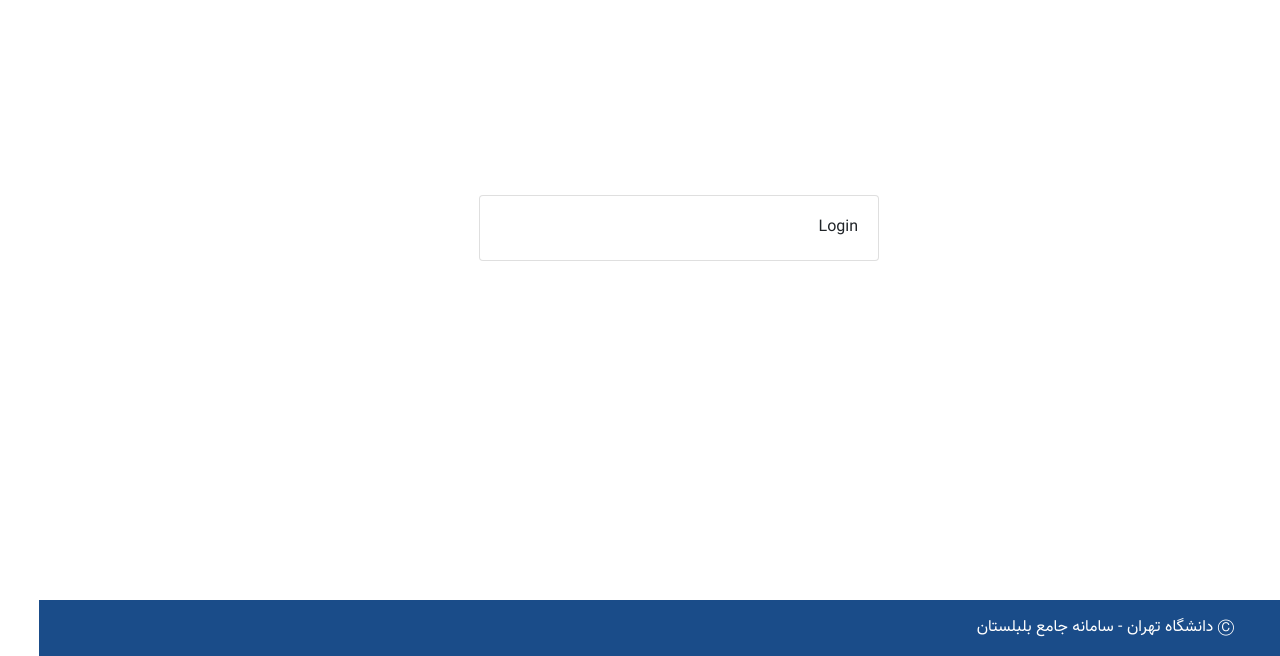
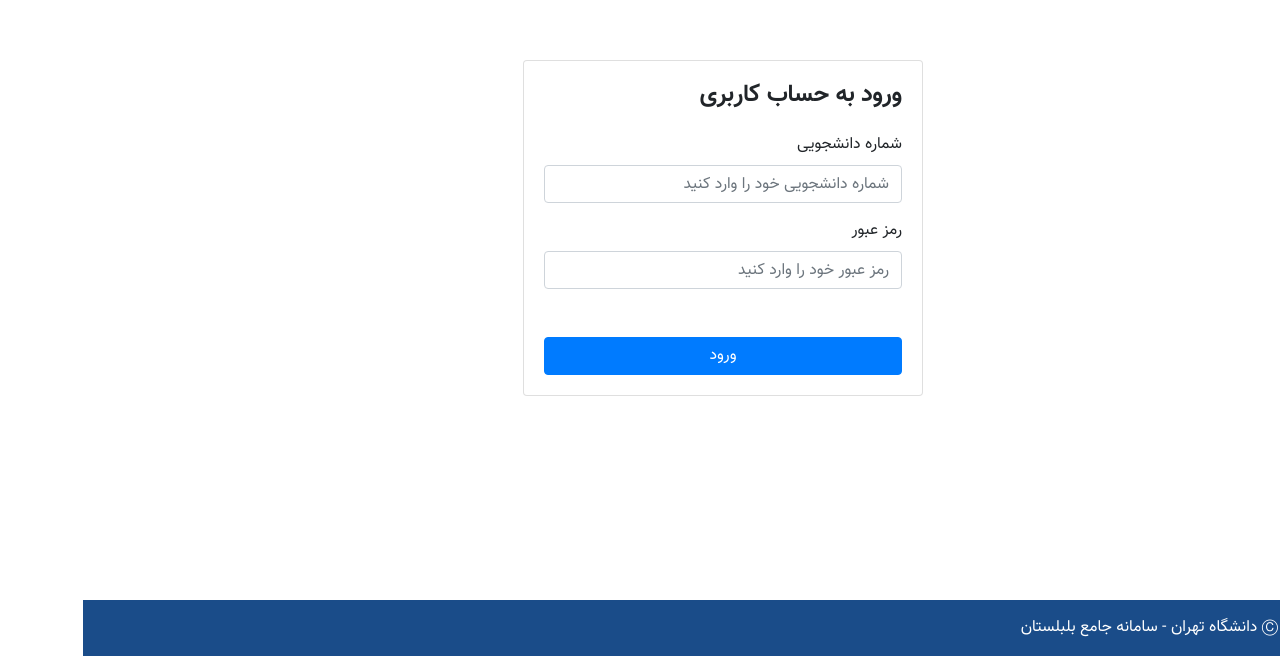
Before and after one commit to saratavakoli77/IE-bolbolestan-frontend, a React (Create React App) app: page /login in a window 1280 px wide. Shown: the part 144-800 px from the top of the page. Built offline with nearby package versions, Linux system fonts and the light colour scheme; a web font is replaced by a local one.

Commit message:
feat(login): connect to backend

```diff
--- a/src/views/Login.js
+++ b/src/views/Login.js
@@ -1,3 +1,100 @@
-const Login = () => <div className="Login">Login</div>;
+import Form from 'react-bootstrap/Form';
+import Button from 'react-bootstrap/Button';
+import { Formik } from 'formik';
+import * as yup from 'yup';
+import $api from '@/api';
+import { useState } from 'react';
+import Spinner from 'react-bootstrap/Spinner';
+import { toast } from 'react-toastify';
+import { setUser } from '@/store/slices/userSlice';
+import { useHistory } from 'react-router-dom';
+
+const formSchema = yup.object().shape({
+  studentId: yup.number().required(),
+});
+
+const Login = () => {
+  const [loading, setLoading] = useState(false);
+  const history = useHistory();
+
+  const onSubmit = async ({ studentId }) => {
+    setLoading(true);
+
+    try {
+      await $api.auth.login(studentId);
+      const { student } = await $api.auth.fetchProfile();
+      setUser(student);
+      history.push('/');
+    } catch (err) {
+      toast.error(err.message);
+    } finally {
+      setLoading(false);
+    }
+  };
+
+  return (
+    <main>
+      <h4 className="mb-4 font-weight-bold">ورود به حساب کاربری</h4>
+
+      <Formik
+        validationSchema={formSchema}
+        initialValues={{
+          studentId: '',
+          password: '',
+        }}
+        onSubmit={onSubmit}
+      >
+        {({ handleSubmit, handleChange, values, touched, errors, isValid }) => (
+          <Form noValidate onSubmit={handleSubmit}>
+            <Form.Group controlId="studentId">
+              <Form.Label>شماره دانشجویی</Form.Label>
+              <Form.Control
+                type="text"
+                placeholder="شماره دانشجویی خود را وارد کنید"
+                name="studentId"
+                value={values.studentId}
+                onChange={handleChange}
+                isValid={touched.studentId && !errors.studentId}
+                isInvalid={!!errors.studentId}
+              />
+              {errors.studentId && (
+                <Form.Control.Feedback type="invalid">
+                  لطفا شماره دانشجویی خود را وارد کنید
+                </Form.Control.Feedback>
+              )}
+            </Form.Group>
+            <Form.Group controlId="password">
+              <Form.Label>رمز عبور</Form.Label>
+              <Form.Control
+                type="password"
+                name="password"
+                placeholder="رمز عبور خود را وارد کنید"
+              />
+            </Form.Group>
+            <Button
+              variant="primary"
+              block
+              className="mt-5"
+              type="submit"
+              disabled={!isValid || loading}
+            >
+              {loading ? (
+                <Spinner
+                  as="span"
+                  animation="border"
+                  size="sm"
+                  role="status"
+                  aria-hidden="true"
+                />
+              ) : (
+                'ورود'
+              )}
+            </Button>
+          </Form>
+        )}
+      </Formik>
+    </main>
+  );
+};
 
 export default Login;
```
Also changed, not shown: package.json (+8 -1 lines), 1 other file (tests, documents, lock files or other folders).
